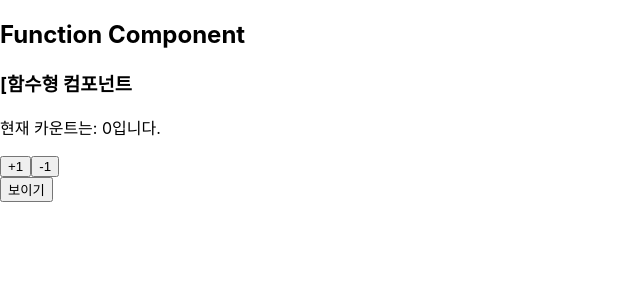
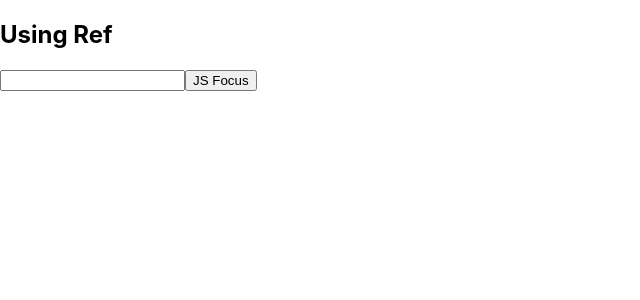
Before and after one commit to TheForcing/react-practice, a React (Create React App) app in the folder cra/: page / in a window 1280 px wide. Shown: the top 300 px of the page, without its empty margins (0-640 px from the left). Built offline with nearby package versions, Linux system fonts and the light colour scheme.

Commit message:
Usig Ref

```diff
--- /dev/null
+++ b/cra/src/App.ref.jsx
@@ -0,0 +1,11 @@
+import ReactRef from "./components/ReactRef";
+function App(){
+    return(
+        <div>
+            <h2>Using Ref</h2>
+            <ReactRef />
+        </div>
+    )
+}
+
+export default App;
--- /dev/null
+++ b/cra/src/components/ReactRef.jsx
@@ -0,0 +1,25 @@
+import React, {Component} from 'react';
+
+class ReactRef extends Component {
+    constructor(props){
+        super(props);
+
+    }
+    JavaScriptFoucs(){
+        //VJS로 DOM객체에 접근
+        document.getElementById("id").style.backgroundColor = "lightblue";
+        document.getElementById("id").focus();
+    }
+    render(){
+        return(
+            <>
+             <input id="id" type="text" />
+             <input type="button" value="JS Focus"
+               onClick={this.JavaScriptFoucs}/>
+            </>
+        )
+
+    }
+}
+
+export default ReactRef;
--- a/cra/src/index.js
+++ b/cra/src/index.js
@@ -4,7 +4,8 @@
 // import App from './App';
 // import App from './App.props';
 // import App from './App.state';
-import App from './App.function'; //함수형 컴포넌트 테스트
+// import App from './App.function'; //함수형 컴포넌트 테스트
+import App from './App.ref';
 import reportWebVitals from './reportWebVitals';
 
 ReactDOM.render(
```
